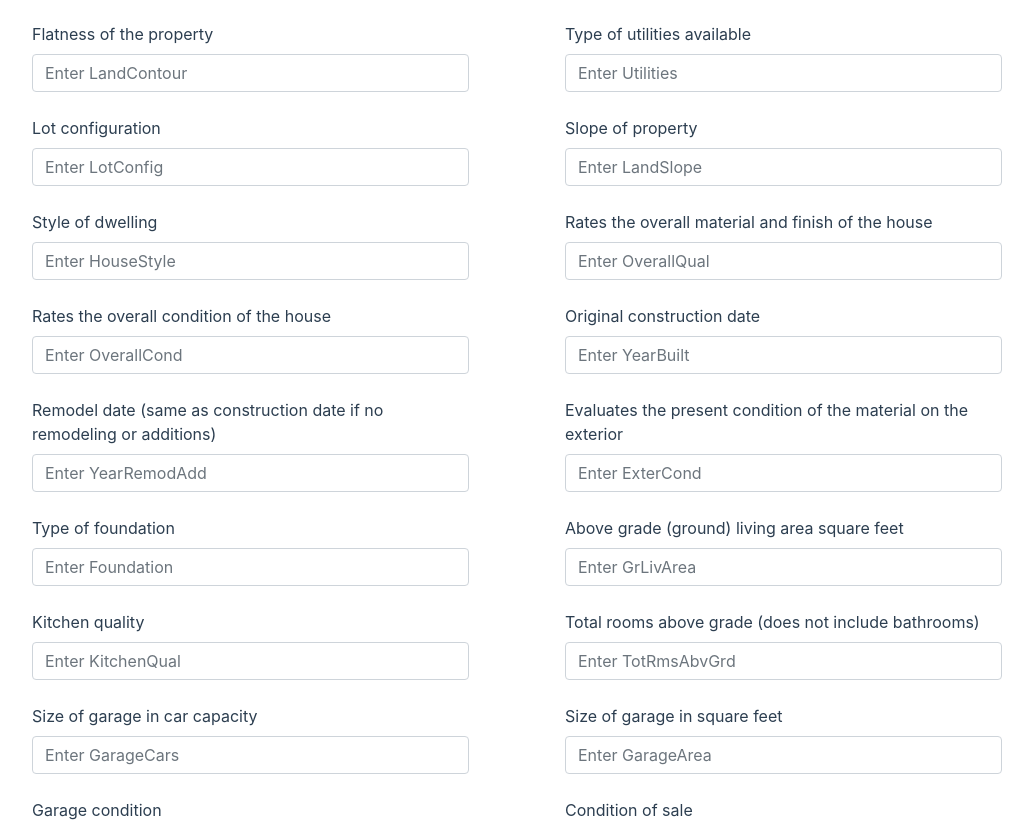
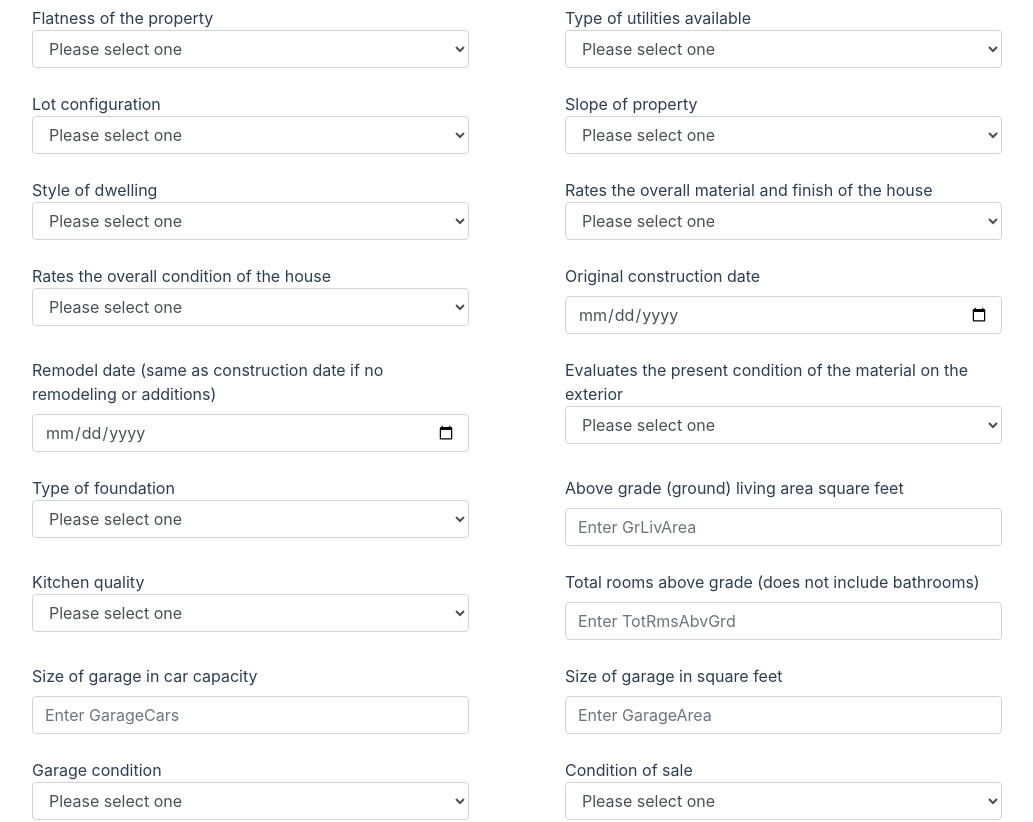
Before and after one commit to raselkarim7/IWS-3ps, a Vue app: page / in a window 1280 px wide. Shown: the part 475-1297 px from the top of the page, without its empty margins (123-1156 px from the left). Built offline with nearby package versions, Linux system fonts and the light colour scheme.

Commit message:
Form works fine with and html required  added to fields

```diff
--- a/src/components/AddProperty.vue
+++ /dev/null
@@ -1,59 +0,0 @@
-<template>
-    <div class="p-3">
-        <h3 class="py-2">Add Property</h3>
-        <div class="add-property px-5">
-            <div class="px-5">
-            <form @submit.prevent="onSubmit">
-
-                <div  class="form-row">
-                    <div v-for="feature in features" :key="feature.name" class="form-group px-5  mb-4 col-sm-6">
-                        <label :for="feature.name">{{feature.description}} </label>
-                        <input
-                            :name="feature.name"
-                            @change="handleChange"
-                            type="text" class="form-control" :id="feature.name"
-                            v-model="feature.value" :placeholder="`Enter ${feature.name}`"
-                        >
-                    </div>
-                </div>
-
-                <button type="submit" class="ml-5  btn btn-primary text-right">Submit</button>
-            </form>
-            </div>
-        </div>
-    </div>
-</template>
-
-<script>
-import featuresJSON from './features';
-
-export default {
-    name: 'AddProperty',
-    data() {
-        return {
-            features: featuresJSON
-        }
-    },
-    methods: {
-        onSubmit() {
-            //console.log('on Submit called.', this.features );
-            const formvalues = {};
-            for (let i = 0; i < this.features.length; i++) {
-                formvalues[this.features[i].name] = this.features[i].value
-            }
-            console.log(formvalues);
-            // alert(JSON.stringify(this.features));
-        },
-        handleChange(event) {
-            // console.log('Inside handle change, ', event, event.target.value, event.target.name);
-        }
-    }
-
-}
-</script>
-
-<style>
-.add-property {
-    text-align: left;
-}
-</style>
--- a/src/components/Property.vue
+++ b/src/components/Property.vue
@@ -24,8 +24,8 @@
 
 <script>
 import featuresKeyValue from './featuresKeyValue';
-console.log('Property.vue, featuresKeyValue === ===', featuresKeyValue);
-import AddProperty from './AddProperty';
+// console.log('Property.vue, featuresKeyValue === ===', featuresKeyValue);
+import AddProperty from  './addproperty//AddProperty'; // './AddProperty';
 import ViewProperty from './ViewProperty';
 export default {
     name: 'property',
--- /dev/null
+++ b/src/components/addproperty/AddProperty.vue
@@ -0,0 +1,86 @@
+<template>
+    <div class="p-3">
+        <h3 class="py-2">Add Property</h3>
+        <div class="add-property px-5">
+            <div class="px-5">
+            <form @submit.prevent="onSubmit">
+
+                <div  class="form-row">
+                    <div v-for="feature in features" :key="feature.name" class="form-group px-5  mb-4 col-sm-6">
+
+                        <div v-if="feature.type==='number'">
+                            <label :for="feature.name">{{feature.description}} </label>
+                            <input
+                                :name="feature.name"
+                                type="number" class="form-control" :id="feature.name"
+                                v-model="feature.value" :placeholder="`Enter ${feature.name}`"
+                                 min="0" required
+                            >
+                            <span class="text-danger" v-if="feature.value < 0">Value can't be empty</span>
+                        </div>
+                        <div v-if="feature.type==='dropdown'">
+                            {{ feature.description }}
+                            <select v-model="feature.value" class="form-control" required>
+                                <option disabled value="">Please select one</option>
+                                <option v-for="(option, index) in featuresKeyValue[feature.name]"
+                                    :key="index"   v-bind:value="option.value">
+                                    {{ option.text }}
+                                </option>
+                            </select>
+                        </div>
+                        <div v-if="feature.type==='date'">
+                            <label :for="feature.name">{{feature.description}} </label>
+                            <input
+                                :name="feature.name"
+                                type="date" class="form-control" :id="feature.name"
+                                v-model="feature.value" :placeholder="`Enter ${feature.name}`"
+                                required
+                            />
+                        </div>
+                    </div>
+                </div>
+
+                <button type="submit" class="ml-5  btn btn-primary text-right">Submit</button>
+            </form>
+            </div>
+        </div>
+    </div>
+</template>
+
+<script>
+import features from '../features';
+import featuresKeyValue from '../featuresKeyValue';
+// console.log('featuresKeyValue === ', featuresKeyValue, featuresKeyValue['MSSubClass']);
+export default {
+    name: 'AddProperty',
+    data() {
+        return {
+            optKey: 0,
+            features: features,
+            featuresKeyValue: featuresKeyValue,
+            LotFrontage: '555',
+        }
+    },
+    methods: {
+        onSubmit() {
+            console.log('on Submit called.', this.$vnode );
+            const formvalues = {};
+            for (let i = 0; i < this.features.length; i++) {
+                formvalues[this.features[i].name] = this.features[i].value
+            }
+            console.log(formvalues);
+            // alert(JSON.stringify(this.features));
+        },
+        handleChange(event) {
+            // console.log('Inside handle change, ', event, event.target.value, event.target.name);
+        }
+    }
+
+}
+</script>
+
+<style>
+.add-property {
+    text-align: left;
+}
+</style>
--- a/src/components/features.js
+++ b/src/components/features.js
@@ -1,8 +1,8 @@
 const features = [
     {name: "MSSubClass", value: "", type: "dropdown", description: "Identifies the type of dwelling involved in the sale"},
     {name: "MSZoning", value: "", type: "dropdown", description: "Identifies the general zoning classification of the sale"},
-    {name: "LotFrontage", value: "", type: "text", description: "Linear feet of street connected to property"},
-    {name: "LotArea", value: "", type: "text", description: "Lot size in square feet"},
+    {name: "LotFrontage", value: "", type: "number", description: "Linear feet of street connected to property"},
+    {name: "LotArea", value: "", type: "number", description: "Lot size in square feet"},
     {name: "Street", value: "", type: "dropdown", description: "Type of road access to property"},
     {name: "LotShape", value: "", type: "dropdown", description: "General shape of property"},
     {name: "LandContour", value: "", type: "dropdown", description: "Flatness of the property"},
@@ -16,14 +16,14 @@ const features = [
     {name: "YearRemodAdd", value: "", type: "date", description: "Remodel date (same as construction date if no remodeling or additions)"},
     {name: "ExterCond", value: "", type: "dropdown", description: "Evaluates the present condition of the material on the exterior"},
     {name: "Foundation", value: "", type: "dropdown", description: "Type of foundation"},
-    {name: "GrLivArea", value: "", type: "dropdown", description: "Above grade (ground) living area square feet"},
+    {name: "GrLivArea", value: "", type: "number", description: "Above grade (ground) living area square feet"},
     // {name: "FullBath", value: "", type: "boolean", description: "Full bathrooms above grade"},
     // {name: "BedroomAbvGr", value: "", type: "", description: ""},
     // {name: "KitchenAbvGr", value: "", type: "", description: ""},
     {name: "KitchenQual", value: "", type: "dropdown", description: "Kitchen quality"},
-    {name: "TotRmsAbvGrd", value: "", type: "text", description: "Total rooms above grade (does not include bathrooms)"},
-    {name: "GarageCars", value: "", type: "text", description: "Size of garage in car capacity"},
-    {name: "GarageArea", value: "", type: "text", description: "Size of garage in square feet"},
+    {name: "TotRmsAbvGrd", value: "", type: "number", description: "Total rooms above grade (does not include bathrooms)"},
+    {name: "GarageCars", value: "", type: "number", description: "Size of garage in car capacity"},
+    {name: "GarageArea", value: "", type: "number", description: "Size of garage in square feet"},
     {name: "GarageCond", value: "", type: "dropdown", description: "Garage condition"},
     {name: "SaleCondition", value: "", type: "dropdown", description: "Condition of sale"},
 ];
```
